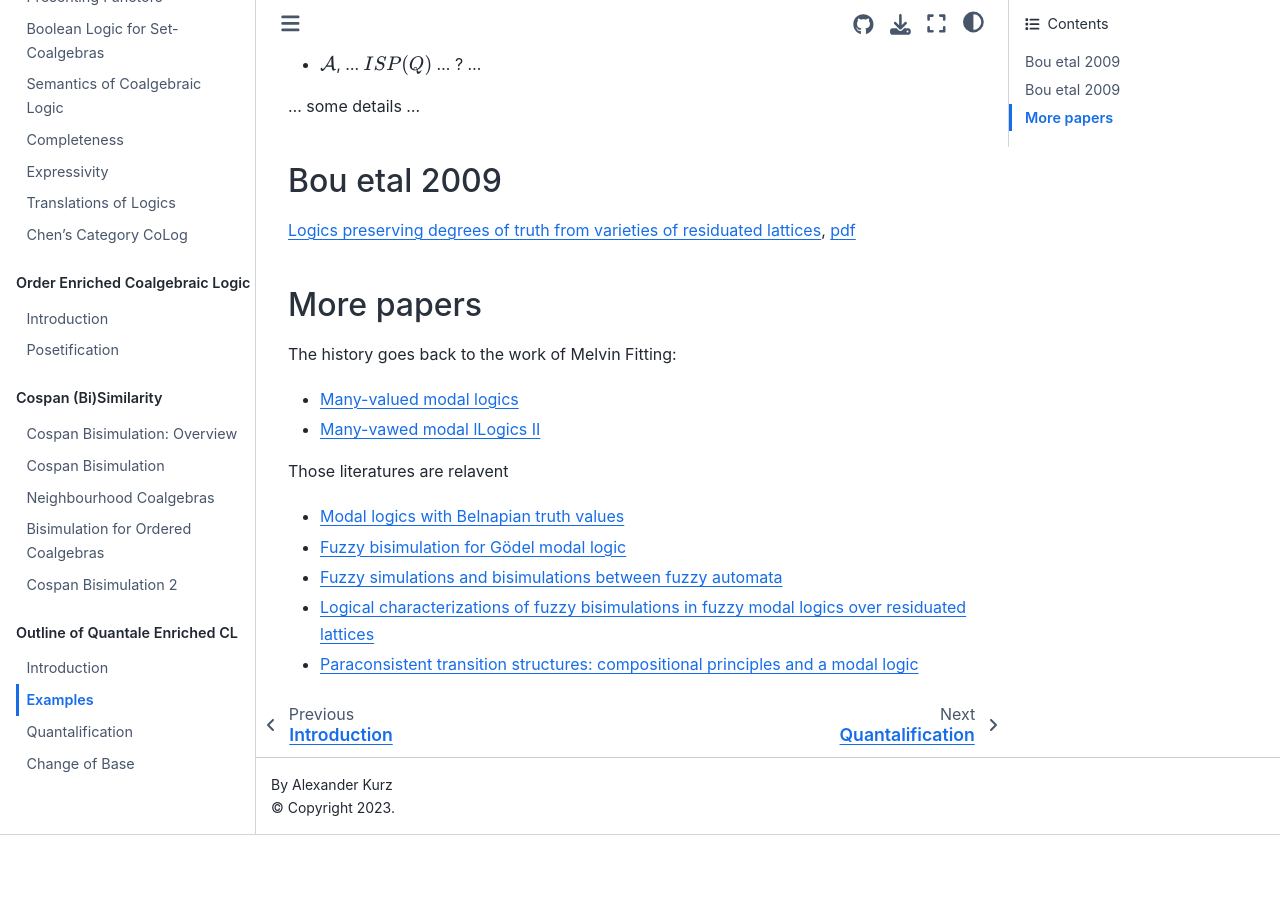
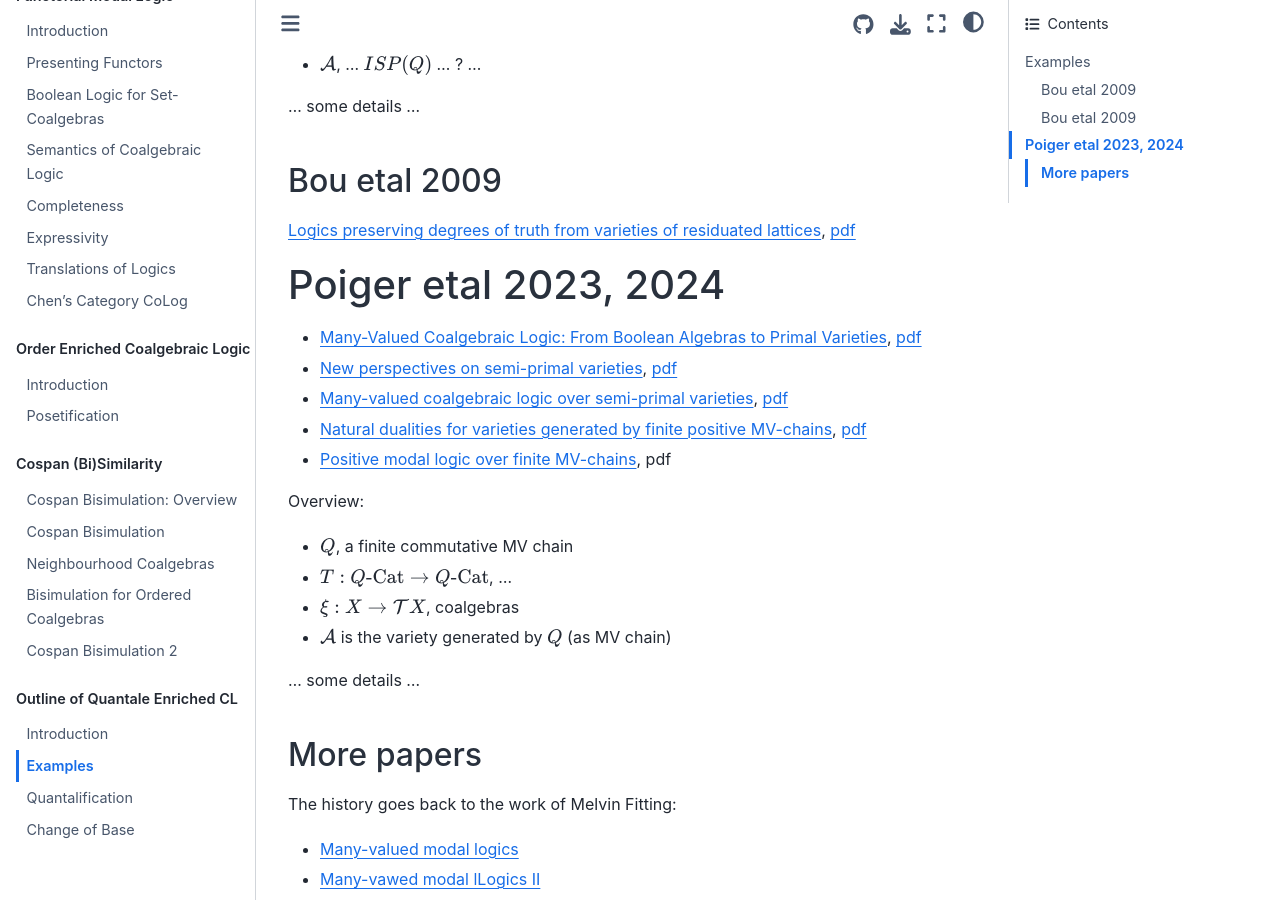
Before and after one commit to alexhkurz/introduction-to-coalgebraic-logic, a Jupyter Book: the page built from contents/QECL-Examples.md, in a window 1280 px wide and 900 px high, scrolled down 429 px. Built offline with Jupyter Book 1.0.4 settings and Sphinx 7.4.7 and the Sphinx Book theme 1.1.4, drawn with Linux system fonts in a browser that asks for light colours; before the commit the page ends 1264 px from its top, so only the background shows below that.

Commit message:
poiger et al added back in again

```diff
--- a/contents/QECL-Examples.md
+++ b/contents/QECL-Examples.md
@@ -18,6 +18,24 @@ See the section [The Logic of Chosen Predicate Liftings](QECL-Introduction.md#th
 
 [Logics preserving degrees of truth from varieties of residuated lattices](https://scholar.google.com/scholar?hl=en&as_sdt=0%2C5&q=Logics+preserving+degrees+of+truth+from+varieties+of+residuated+lattices&btnG=), [pdf](https://arxiv.org/pdf/0803.1648)
 
+# Poiger etal 2023, 2024
+
+- [Many-Valued Coalgebraic Logic: From Boolean Algebras to Primal Varieties](https://scholar.google.com/scholar?hl=en&as_sdt=0%2C5&q=Many-Valued+Coalgebraic+Logic%3A+From+Boolean+Algebras+to+Primal+Varieties&btnG=), [pdf](https://orbilu.uni.lu/bitstream/10993/57051/1/LIPIcs-CALCO-2023-17.pdf)
+- [New perspectives on semi-primal varieties](https://scholar.google.com/scholar?hl=en&as_sdt=0%2C5&q=New+perspectives+on+semi-primal+varieties&btnG=), [pdf](https://arxiv.org/pdf/2301.13406)
+- [Many-valued coalgebraic logic over semi-primal varieties](https://scholar.google.com/scholar?hl=en&as_sdt=0%2C5&q=Many-valued+coalgebraic+logic+over+semi-primal+varieties&btnG=), [pdf](https://lmcs.episciences.org/13948/pdf)
+- [Natural dualities for varieties generated by finite positive MV-chains](https://scholar.google.com/scholar?hl=en&as_sdt=0%2C5&q=Natural+dualities+for+varieties+generated+by+finite+positive+MV-chains&btnG=), [pdf](https://arxiv.org/pdf/2309.16998)
+- [Positive modal logic over finite MV-chains](https://scholar.google.com/scholar?hl=en&as_sdt=0%2C5&q=Poiger+Positive+modal+logic+over+finite+MV-chains&btnG=), pdf
+
+Overview:
+- $\Qu$, a finite commutative MV chain
+- $T:\QuCat\to\QuCat$, ...
+- $\xi:X\to\mathcal TX$, coalgebras
+- $\mathcal A$ is the variety generated by $\Qu$ (as MV chain)
+
+... some details ...
+
+
+
 ## More papers
 The history goes back to the work of Melvin Fitting:
 * [Many-valued modal logics](https://journals.sagepub.com/doi/pdf/10.3233/FI-1991-153-404?casa_token=yID_XSw0StwAAAAA:1MyhQLjU9YqdmWZu5u3gdR08LmI5YLd8wdicx3EOgpg_JQaVsEvQ7eaCoskky9ode8ID5Eaxohy-)
```
